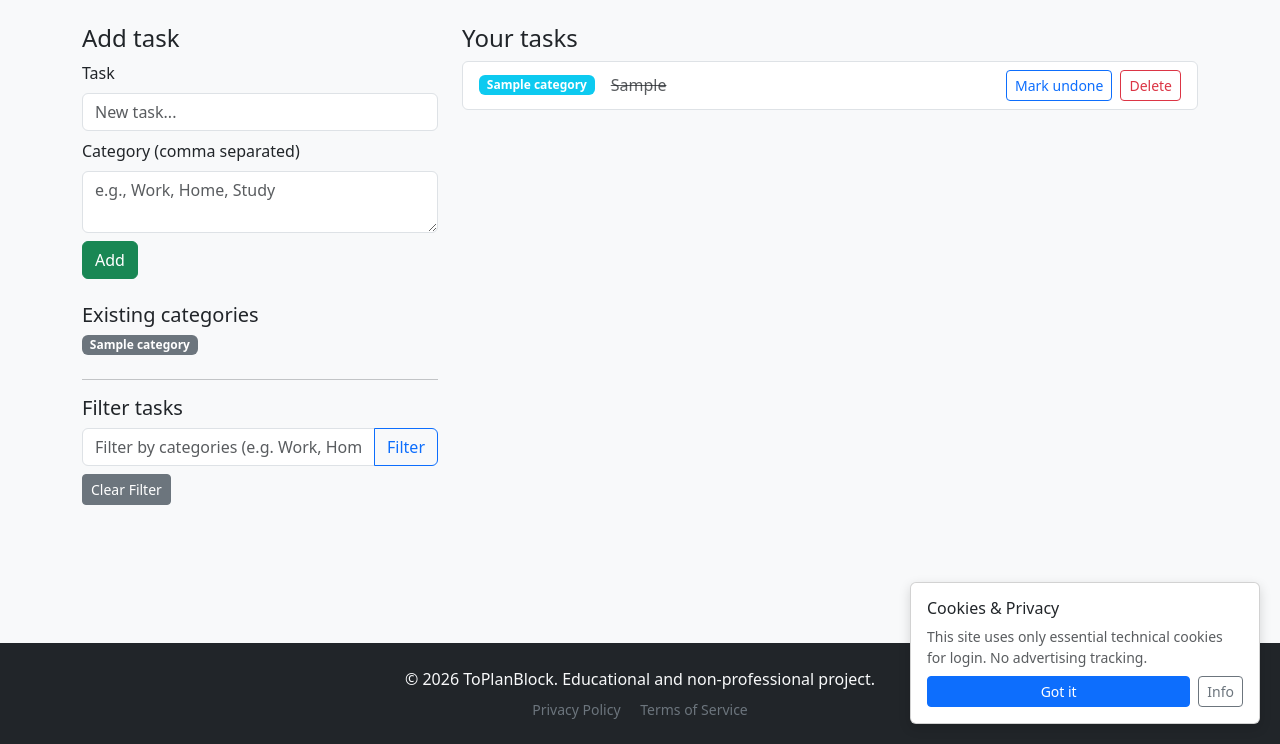
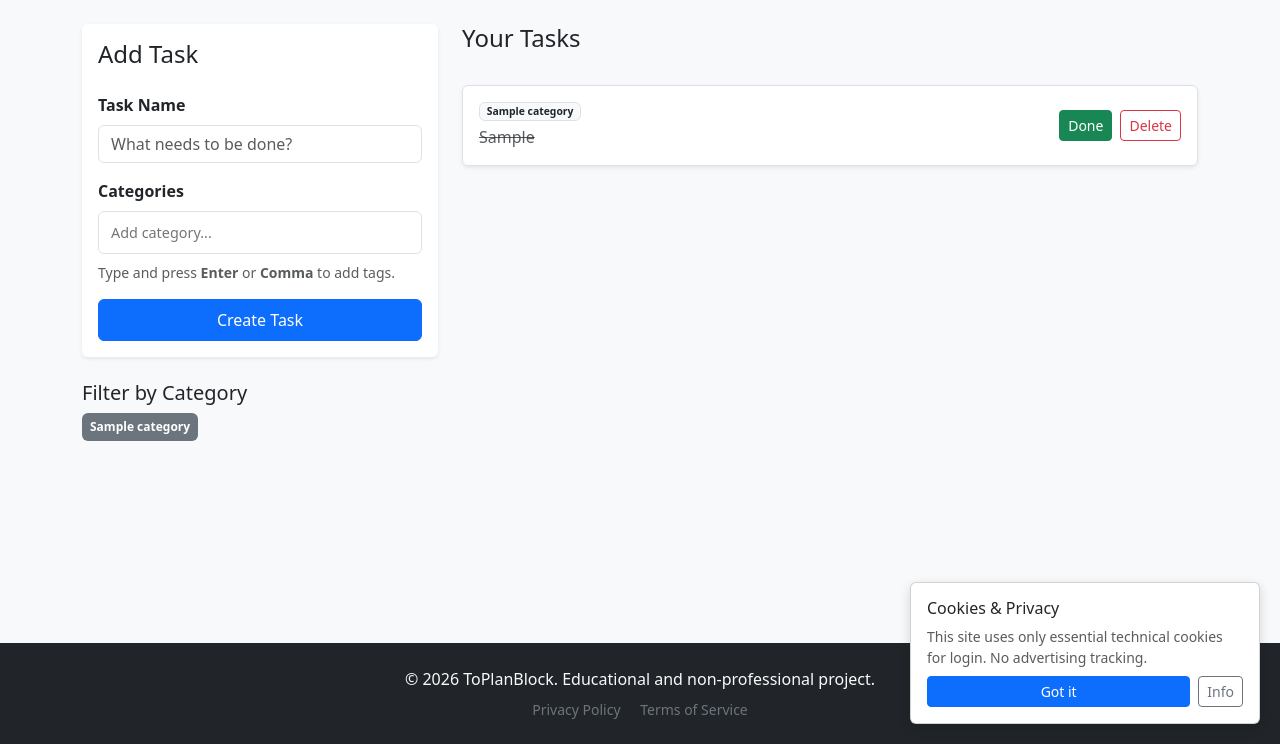
Before and after one commit to ErMichele/ToPlanBlock, a Flask app: page /todo in a window 1280 px wide. Shown: the part 56-800 px from the top of the page. Run offline with Flask 3, Linux system fonts and the light colour scheme; a user stored in the database is signed in; tables that the repository leaves empty hold one stand-in row (values such as "Sample post"); some libraries are stand-ins or nearby versions.

Commit message:
Category rework
* Enhance todo functionality with category toggle and multi-select input

* Refactor todo category input to use CSV format and enhance UI with tag input styling

```diff
--- a/app.py
+++ b/app.py
@@ -113,6 +113,21 @@ def delete_old_cloudinary_image(url):
             cloudinary.uploader.destroy(public_id, invalidate=True)
     except Exception as e:
         print(f"Error with the removal of the old image: {e}")
+
+def toggle_category_string(current_str, toggle_name):
+    """Helper to add/remove a category name from a comma-separated string."""
+    if not current_str:
+        return toggle_name
+
+    parts = [p.strip().upper() for p in current_str.split(',') if p.strip()]
+    toggle_name = toggle_name.strip().upper()
+
+    if toggle_name in parts:
+        parts.remove(toggle_name)
+    else:
+        parts.append(toggle_name)
+
+    return ",".join(parts)
 
 # ---------------- Error Handlers ----------------
 @app.errorhandler(404)
@@ -270,36 +285,54 @@ def delete_account():
     db.session.commit()
     return redirect(url_for('landing'))
 
-@app.route('/todo', methods=['GET','POST'])
+@app.route('/todo', methods=['GET', 'POST'])
 @login_required
 def todo():
     if request.method == 'POST':
-        task = request.form['task'].strip()
-        cat_input = request.form['category'].replace('\n', ',').strip()
-        cat_names = [name.strip().upper() for name in cat_input.split(',') if name.strip()]
-        if task:
-            new_task = Todo(task=task, user_id=current_user.id)
-            for name in cat_names:
-                category = Category.query.filter_by(name=name).first() or Category(name=name)
-                if category not in new_task.categories:
-                    new_task.categories.append(category)
-            db.session.add(new_task)
+        task_text = request.form.get('task', '').strip()
+        raw_categories = request.form.get('categories_csv', '')
+        cat_list = [c.strip() for c in raw_categories.split(',') if c.strip()]
+
+
+        if task_text:
+            new_todo = Todo(task=task_text, user_id=current_user.id)
+            for name in cat_list:
+                clean_name = name.strip().upper()
+                if not clean_name:
+                    continue
+
+                cat = Category.query.filter_by(name=clean_name).first()
+                if not cat:
+                    cat = Category(name=clean_name)
+                    db.session.add(cat)
+
+                if cat not in new_todo.categories:
+                    new_todo.categories.append(cat)
+
+            db.session.add(new_todo)
             db.session.commit()
+            flash('Task added!', 'success')
+            return redirect(url_for('todo', category=request.args.get('category', '')))
 
-    selected_category_input = request.args.get('category', '').strip()
-    filter_prefixes = [name.strip() for name in selected_category_input.split(',') if name.strip()]
+    selected_category_input = request.args.get('category', '')
 
-    q = Todo.query.filter_by(user_id=current_user.id).options(joinedload(Todo.categories))
-    if filter_prefixes:
-        conditions = [Category.name.ilike(f"{prefix}%") for prefix in filter_prefixes]
+    q = Todo.query.options(joinedload(Todo.categories)).filter_by(user_id=current_user.id)
+    if selected_category_input:
+        cat_filter_list = [c.strip().upper() for c in selected_category_input.split(',') if c.strip()]
+        conditions = [Category.name == c for c in cat_filter_list]
         matching_cat_ids = db.session.query(Category.id).filter(or_(*conditions)).subquery()
         q = q.join(Todo.categories).filter(Category.id.in_(matching_cat_ids))
 
     tasks = q.distinct().order_by(Todo.completed.asc(), Todo.id.desc()).all()
+
     user_cat_ids = db.session.query(Category.id).join(Todo.categories).filter(Todo.user_id == current_user.id).distinct()
     categories = Category.query.filter(Category.id.in_(user_cat_ids)).order_by(Category.name).all()
 
-    return render_template('todo.html', tasks=tasks, categories=categories, selected_category=selected_category_input)
+    return render_template('todo.html',
+                         tasks=tasks,
+                         categories=categories,
+                         selected_category=selected_category_input,
+                         toggle_cat=toggle_category_string)
 
 @app.post('/todo/<int:todo_id>/toggle')
 @login_required
--- a/templates/todo.html
+++ b/templates/todo.html
@@ -1,84 +1,255 @@
 {% extends "base.html" %}
 {% block title %}ToPlanBlock - My ToDo{% endblock %}
 {% block content %}
+
+<style>
+  /* Custom Tag Input Styling - Replaces Choices.js */
+  .tag-input-container {
+    display: flex;
+    flex-wrap: wrap;
+    align-items: center;
+    padding: 0.375rem 0.75rem;
+    border: 1px solid #dee2e6;
+    border-radius: 0.375rem;
+    background-color: #fff;
+    cursor: text;
+    min-height: 38px;
+    transition: border-color 0.15s ease-in-out, box-shadow 0.15s ease-in-out;
+  }
+  .tag-input-container:focus-within {
+    border-color: #86b7fe;
+    outline: 0;
+    box-shadow: 0 0 0 0.25rem rgba(13, 110, 253, 0.25);
+  }
+  .tag-badge {
+    display: inline-flex;
+    align-items: center;
+    background-color: #0d6efd;
+    color: white;
+    padding: 2px 8px;
+    border-radius: 4px;
+    margin: 2px;
+    font-size: 0.85rem;
+    animation: fadeIn 0.2s ease-in;
+  }
+  @keyframes fadeIn { from { opacity: 0; transform: scale(0.9); } to { opacity: 1; transform: scale(1); } }
+
+  .tag-badge .remove-tag {
+    margin-left: 6px;
+    cursor: pointer;
+    font-weight: bold;
+    opacity: 0.8;
+  }
+  .tag-badge .remove-tag:hover { opacity: 1; }
+
+  #tag-input {
+    border: none;
+    outline: none;
+    flex: 1;
+    min-width: 120px;
+    padding: 4px 0;
+    font-size: 0.9rem;
+  }
+  .suggestions-list {
+    position: absolute;
+    z-index: 1050;
+    width: 100%;
+    max-height: 150px;
+    overflow-y: auto;
+    background: white;
+    border: 1px solid #dee2e6;
+    border-top: none;
+    display: none;
+  }
+  .suggestion-item {
+    padding: 8px 12px;
+    cursor: pointer;
+    font-size: 0.9rem;
+  }
+  .suggestion-item:hover { background-color: #f8f9fa; }
+</style>
+
 <div class="row">
+  <!-- Left Column: Add Task & Filters -->
   <div class="col-lg-4">
-    <h4>Add task</h4>
-    <form method="POST" class="mb-4">
+    <div class="card shadow-sm border-0 mb-4">
+      <div class="card-body">
+        <h4 class="card-title mb-4">Add Task</h4>
+        <form method="POST" id="todo-form">
           <input type="hidden" name="csrf_token" value="{{ csrf_token() }}" />
-      <div class="mb-2">
-        <label class="form-label">Task</label>
-        <input class="form-control" type="text" name="task" placeholder="New task..." required>
+
+          <!-- Task Name -->
+          <div class="mb-3">
+            <label class="form-label fw-bold">Task Name</label>
+            <input class="form-control" type="text" name="task" placeholder="What needs to be done?" required>
           </div>
-      <div class="mb-2">
-        <label class="form-label">Category (comma separated)</label>
-        <textarea class="form-control" name="category" placeholder="e.g., Work, Home, Study"></textarea>
+
+          <!-- Category Tag Input -->
+          <div class="mb-3 position-relative">
+            <label class="form-label fw-bold">Categories</label>
+            <div class="tag-input-container" id="tag-container">
+              <input type="text" id="tag-input" placeholder="Add category..." autocomplete="off">
             </div>
-      <button class="btn btn-success">Add</button>
-    </form>
+            <!-- Hidden field that sends data to Python -->
+            <input type="hidden" name="categories_csv" id="categories-hidden">
 
-    <h5 class="mt-4">Existing categories</h5>
-    <div class="d-flex flex-wrap gap-2 mb-4">
+            <!-- Autocomplete Suggestions -->
+            <div id="suggestions" class="suggestions-list shadow-sm rounded-bottom">
               {% for c in categories %}
-      <a href="{{ url_for('todo', category=c.name) }}"
-        class="badge text-decoration-none {% if c.name in selected_category %}bg-primary{% else %}bg-secondary{% endif %}">
-        {{ c.name }}
-      </a>
-      {% else %}
-      <small class="text-muted">No categories created yet.</small>
+              <div class="suggestion-item" data-value="{{ c.name }}">{{ c.name }}</div>
               {% endfor %}
             </div>
 
-    <hr>
-
-    <h5>Filter tasks</h5>
-    <form method="GET" action="{{ url_for('todo') }}" class="mb-3">
-      <input type="hidden" name="csrf_token" value="{{ csrf_token() }}" />
-      <div class="input-group">
-        <input type="text" class="form-control" name="category" placeholder="Filter by categories (e.g. Work, Home)"
-          value="{{ selected_category }}">
-        <button class="btn btn-outline-primary" type="submit">Filter</button>
-      </div>
-      <a href="{{ url_for('todo') }}"
-        class="btn btn-outline-secondary btn-sm mt-2 {% if not selected_category %}active{% endif %}">Clear Filter</a>
-    </form>
-
+            <div class="form-text mt-2">Type and press <b>Enter</b> or <b>Comma</b> to add tags.</div>
           </div>
 
-  <div class="col-lg-8 mt-4 mt-lg-0">
+          <button type="submit" class="btn btn-primary w-100 py-2">Create Task</button>
+        </form>
+      </div>
+    </div>
+
+    <!-- Category Filters -->
+    <h5 class="mt-4">Filter by Category</h5>
+    <div class="d-flex flex-wrap gap-2 mb-2">
+      {% for c in categories %}
+        {% set new_filter = toggle_cat(selected_category, c.name) %}
+        <a href="{{ url_for('todo', category=new_filter) }}"
+          class="badge text-decoration-none p-2 {{ 'bg-primary' if c.name in selected_category.upper() else 'bg-secondary' }}">
+          {{ c.name }}
+          {% if c.name in selected_category.upper() %} <span class="ms-1">&times;</span> {% endif %}
+        </a>
+      {% else %}
+        <small class="text-muted">No categories yet.</small>
+      {% endfor %}
+    </div>
     {% if selected_category %}
-    <h4 class="mb-3">Tasks (Filtered by: <em>{{ selected_category }}</em>)</h4>
-    {% else %}
-    <h4>Your tasks</h4>
+      <a href="{{ url_for('todo') }}" class="text-danger small text-decoration-none">Clear all filters</a>
     {% endif %}
-    <ul class="list-group">
+  </div>
+
+  <div class="col-lg-8">
+    <div class="d-flex justify-content-between align-items-center mb-4">
+      <h4>{% if selected_category %}Filtered: <span class="text-primary">{{ selected_category }}</span>{% else %}Your Tasks{% endif %}</h4>
+    </div>
+
+    <ul class="list-group shadow-sm">
       {% for t in tasks %}
-      <li class="list-group-item d-flex justify-content-between align-items-center">
-        <div class="d-flex align-items-center gap-3">
+      <li class="list-group-item d-flex justify-content-between align-items-center py-3">
+        <div class="d-flex flex-column">
+          <div class="d-flex gap-1 mb-1">
             {% for cat in t.categories %}
-          <span class="badge bg-info">{{ cat.name }}</span>
+              <span class="badge bg-light text-dark border" style="font-size: 0.65rem;">{{ cat.name }}</span>
             {% endfor %}
-          <span class="{% if t.completed %}text-decoration-line-through text-muted{% endif %}">
+          </div>
+          <span class="{% if t.completed %}text-decoration-line-through text-muted{% endif %} fw-medium">
             {{ t.task }}
           </span>
         </div>
         <div class="d-flex gap-2">
           <form method="POST" action="{{ url_for('toggle', todo_id=t.id, category=selected_category) }}">
             <input type="hidden" name="csrf_token" value="{{ csrf_token() }}" />
-            <button class="btn btn-outline-primary btn-sm" title="Toggle complete">
-              {% if t.completed %}Mark undone{% else %}Mark done{% endif %}
+            <button class="btn btn-sm {{ 'btn-success' if t.completed else 'btn-outline-primary' }}">
+              {% if t.completed %}Done{% else %}Mark Done{% endif %}
             </button>
           </form>
           <form method="POST" action="{{ url_for('delete', todo_id=t.id, category=selected_category) }}">
             <input type="hidden" name="csrf_token" value="{{ csrf_token() }}" />
-            <button class="btn btn-outline-danger btn-sm" onclick="return confirm('Delete this task?');">Delete</button>
+            <button class="btn btn-outline-danger btn-sm" onclick="return confirm('Delete?');">Delete</button>
           </form>
         </div>
       </li>
       {% else %}
-      <li class="list-group-item">No tasks yet{% if not selected_category %}. Add one above!{% endif %}.</li>
+      <li class="list-group-item text-center text-muted py-5 bg-white border-0">
+        <p class="mb-0">No tasks found.</p>
+      </li>
       {% endfor %}
     </ul>
   </div>
 </div>
+
+<script>
+  document.addEventListener('DOMContentLoaded', function () {
+    const tagContainer = document.getElementById('tag-container');
+    const tagInput = document.getElementById('tag-input');
+    const hiddenInput = document.getElementById('categories-hidden');
+    const suggestions = document.getElementById('suggestions');
+
+    let tags = [];
+
+    function updateHiddenInput() {
+      hiddenInput.value = tags.join(',');
+    }
+
+    function addTag(label) {
+      label = label.trim().toUpperCase();
+      if (label && !tags.includes(label)) {
+        tags.push(label);
+        const tagEl = document.createElement('div');
+        tagEl.className = 'tag-badge';
+        tagEl.innerHTML = `<span>${label}</span><span class="remove-tag" data-item="${label}">&times;</span>`;
+        tagContainer.insertBefore(tagEl, tagInput);
+        updateHiddenInput();
+      }
+      tagInput.value = '';
+      suggestions.style.display = 'none';
+    }
+
+    function removeTag(label) {
+      tags = tags.filter(t => t !== label);
+      // Refresh UI
+      tagContainer.querySelectorAll('.tag-badge').forEach(b => b.remove());
+      tags.forEach(t => {
+        const el = document.createElement('div');
+        el.className = 'tag-badge';
+        el.innerHTML = `<span>${t}</span><span class="remove-tag" data-item="${t}">&times;</span>`;
+        tagContainer.insertBefore(el, tagInput);
+      });
+      updateHiddenInput();
+    }
+
+    tagInput.addEventListener('keydown', (e) => {
+      if (e.key === 'Enter' || e.key === ',') {
+        e.preventDefault();
+        addTag(tagInput.value);
+      } else if (e.key === 'Backspace' && tagInput.value === '' && tags.length > 0) {
+        removeTag(tags[tags.length - 1]);
+      }
+    });
+
+    tagContainer.addEventListener('click', (e) => {
+      if (e.target.classList.contains('remove-tag')) {
+        removeTag(e.target.dataset.item);
+      } else {
+        tagInput.focus();
+      }
+    });
+
+    // Handle suggestions visibility
+    tagInput.addEventListener('input', () => {
+      const val = tagInput.value.toUpperCase();
+      const items = suggestions.querySelectorAll('.suggestion-item');
+      let count = 0;
+      items.forEach(item => {
+        if (val && item.dataset.value.includes(val) && !tags.includes(item.dataset.value)) {
+          item.style.display = 'block';
+          count++;
+        } else {
+          item.style.display = 'none';
+        }
+      });
+      suggestions.style.display = count > 0 ? 'block' : 'none';
+    });
+
+    suggestions.addEventListener('click', (e) => {
+      if (e.target.classList.contains('suggestion-item')) {
+        addTag(e.target.dataset.value);
+      }
+    });
+
+    document.addEventListener('click', (e) => {
+      if (!tagContainer.contains(e.target)) suggestions.style.display = 'none';
+    });
+  });
+</script>
+
 {% endblock %}
```
Lines whose indentation alone changed are shown as unchanged.
